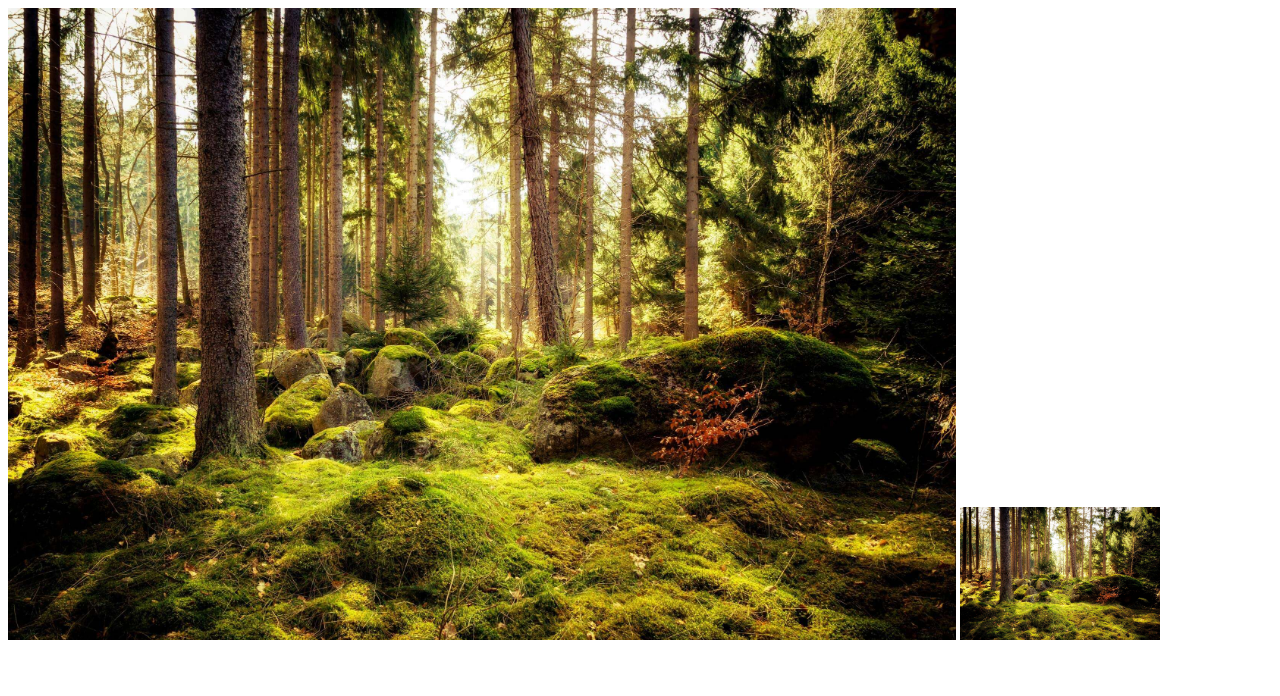
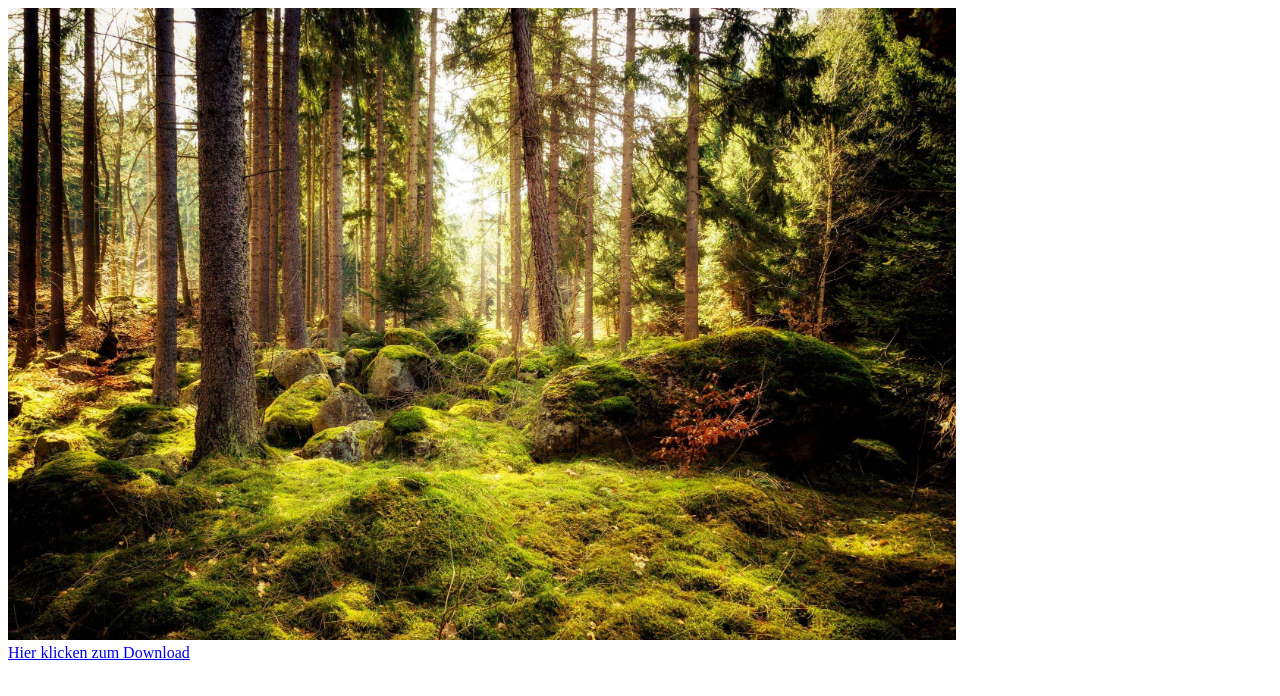
Before and after one commit to jre-git/Wald, a plain HTML site: page index.html in a window 1280 px wide. Drawn offline with Linux system fonts and the light colour scheme.

Commit message:
Update index.html

```diff
--- a/index.html
+++ b/index.html
@@ -14,8 +14,7 @@
 </head>
 <body>
 <img src="Waldbild.jpg" width="device-width">
-<a href="Waldbild.jpg" download="DownloadNameBild.jpg">
-    <img src="Waldbild.jpg" alt="Hier klicken zum Download" style="width:200px;">
-</a>
+<br>
+<a href="Waldbild.jpg" download="DownloadNameBild.jpg">Hier klicken zum Download</a>
 </body>
 </html>
```
